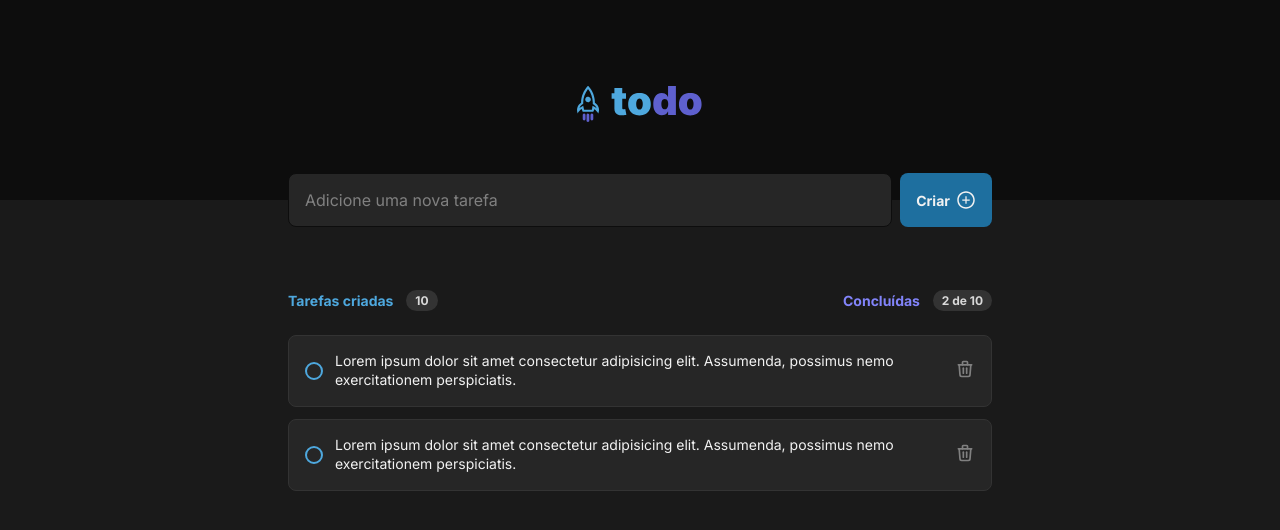
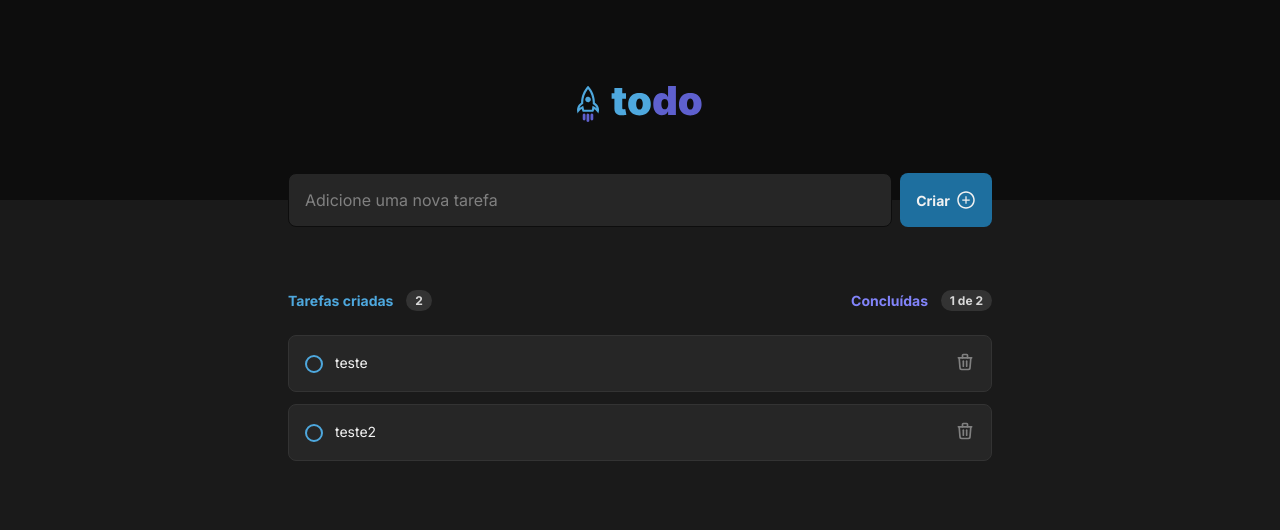
Before and after one commit to ManoelGomesDev/todo-list-reactjs, a React (Vite) app: page / in a window 1280 px wide. Shown: the top 530 px of the page. Built offline with nearby package versions, Linux system fonts and the light colour scheme.

Commit message:
adicionando novas tarefas

```diff
--- a/src/App.tsx
+++ b/src/App.tsx
@@ -1,11 +1,49 @@
+import { useState } from "react"
 import { Header } from "./components/Header"
 import { Tasks } from "./components/Tasks"
 
+
+export interface ITask {
+  id: string;
+  title: string;
+  isCompleted: boolean;
+}
+
+
 function App() {
+
+  const [tasks, setTasks] = useState<ITask[]>([
+    {
+      id: "teste",
+      title: "teste",
+      isCompleted: true
+    },
+    {
+      id: "nglsk;d",
+      title: "teste2",
+      isCompleted: false
+    }
+  ])
+
+
+
+  function addTask(taskTitle: string){
+    setTasks([
+      ...tasks,
+      {
+        id: crypto.randomUUID(),
+        title: taskTitle,
+        isCompleted: false
+      }
+    ])
+  }
+
   return (
     <>
-    <Header />
-    <Tasks />
+    <Header onAddTask={addTask}/>
+    <Tasks
+      tasks={tasks}
+    />
     </>
 
   )
--- a/src/components/Header/index.tsx
+++ b/src/components/Header/index.tsx
@@ -4,15 +4,37 @@
 import styles from './header.module.css'
 
 import {AiOutlinePlusCircle} from 'react-icons/ai'
+import { ChangeEvent, FormEvent, useState } from 'react';
 
-export function Header(){
+
+interface Props {
+    onAddTask: (taskTitle: string) => void;
+}
+
+export function Header({onAddTask}: Props){
+
+    const [title, setTitle] = useState("");
+
+
+    function handleSubmit(event: FormEvent) {
+        event.preventDefault();
+
+        onAddTask(title);
+        setTitle("");
+    }
+
+    function onChangeTitle(event: ChangeEvent<HTMLInputElement>){
+        setTitle(event.target.value);
+    }
+
     return (
         <header className={styles.header}>
             <img src={Logo} />
 
-            <form className={styles.newTaskForm}>
+            <form className={styles.newTaskForm} onSubmit={handleSubmit} >
                 <input
                     placeholder='Adicione uma nova tarefa'
+                    onChange={onChangeTitle} value={title}
                 />
                 <button>
                     Criar
--- a/src/components/Task/index.tsx
+++ b/src/components/Task/index.tsx
@@ -1,8 +1,13 @@
 import styles from './task.module.css'
 import { TbTrash} from 'react-icons/tb'
+import { ITask } from '../../App';
 
 
-export function Task() {
+interface Props {
+  task: ITask;
+}
+
+export function Task({task}: Props) {
   return (
     <div className={styles.task}>
       <button className={styles.checkContainer}>
@@ -10,8 +15,7 @@
       </button>
 
       <p>
-        Lorem ipsum dolor sit amet consectetur adipisicing elit. Assumenda,
-        possimus nemo exercitationem perspiciatis.
+        {task.title}
         </p>
 
         <button className={styles.deleteButton}>
--- a/src/components/Tasks/index.tsx
+++ b/src/components/Tasks/index.tsx
@@ -1,23 +1,38 @@
 import { Task } from '../Task'
 import styles from './tasks.module.css'
+import { ITask } from "../../App"
+
+interface Props {
+    tasks: ITask[]
+}
 
 
-export function Tasks() {
+export function Tasks({tasks}: Props) {
+
+    const taskQuantity = tasks.length;
+    const completedTasks = tasks.filter(task => task.isCompleted).length
+
     return (
         <section className={styles.tasks}>
             <header className={styles.header}>
                 <div>
                     <p>Tarefas criadas</p>
-                    <span>10</span>
+                    <span>{taskQuantity}</span>
                 </div>
                 <div>
                     <p className={styles.textPurple}>Concluídas</p>
-                    <span>2 de 10</span>
+                    <span>{completedTasks} de {taskQuantity}</span>
                 </div>
             </header>
             <div className={styles.list}>
-                <Task />
-                <Task />
+                {tasks.map(task => (
+                      <Task
+                        key={task.id}
+                        task={task}
+                    />
+                ))}
+
+
             </div>
         </section>
     )
```
